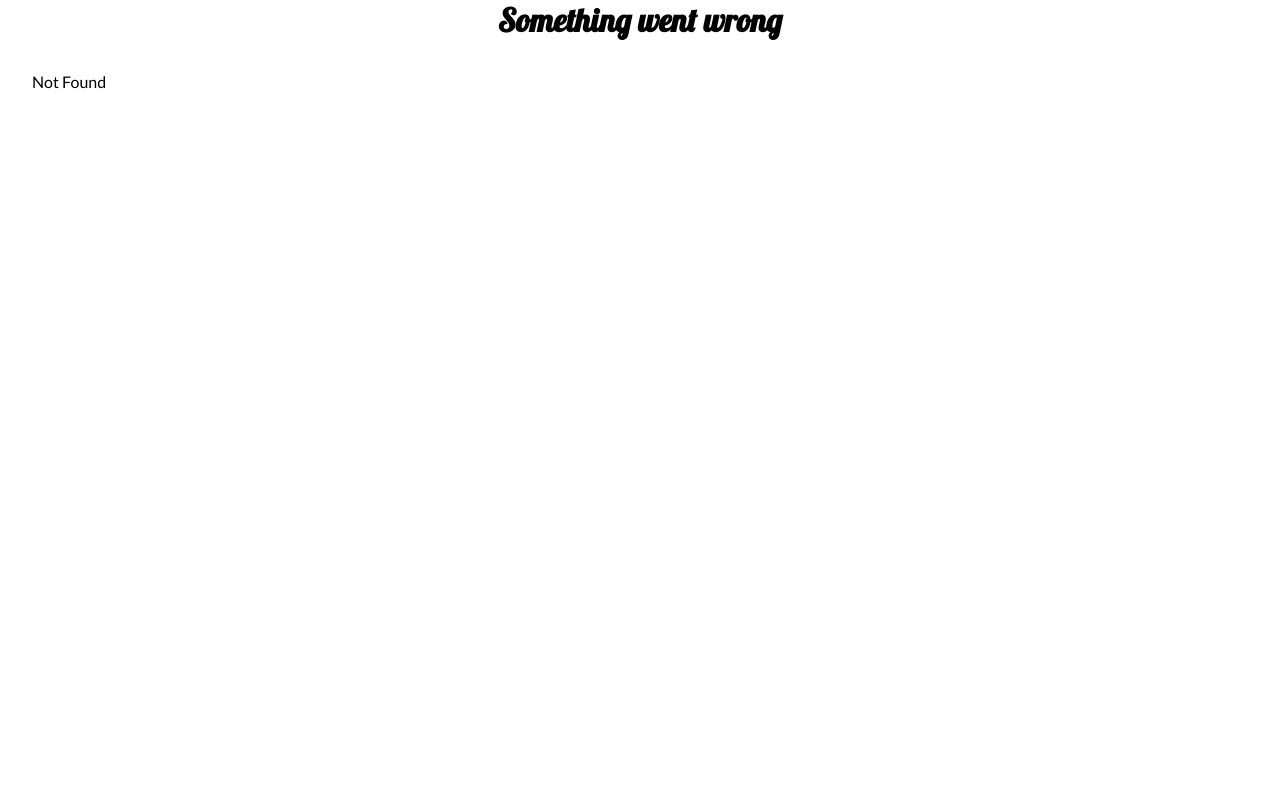
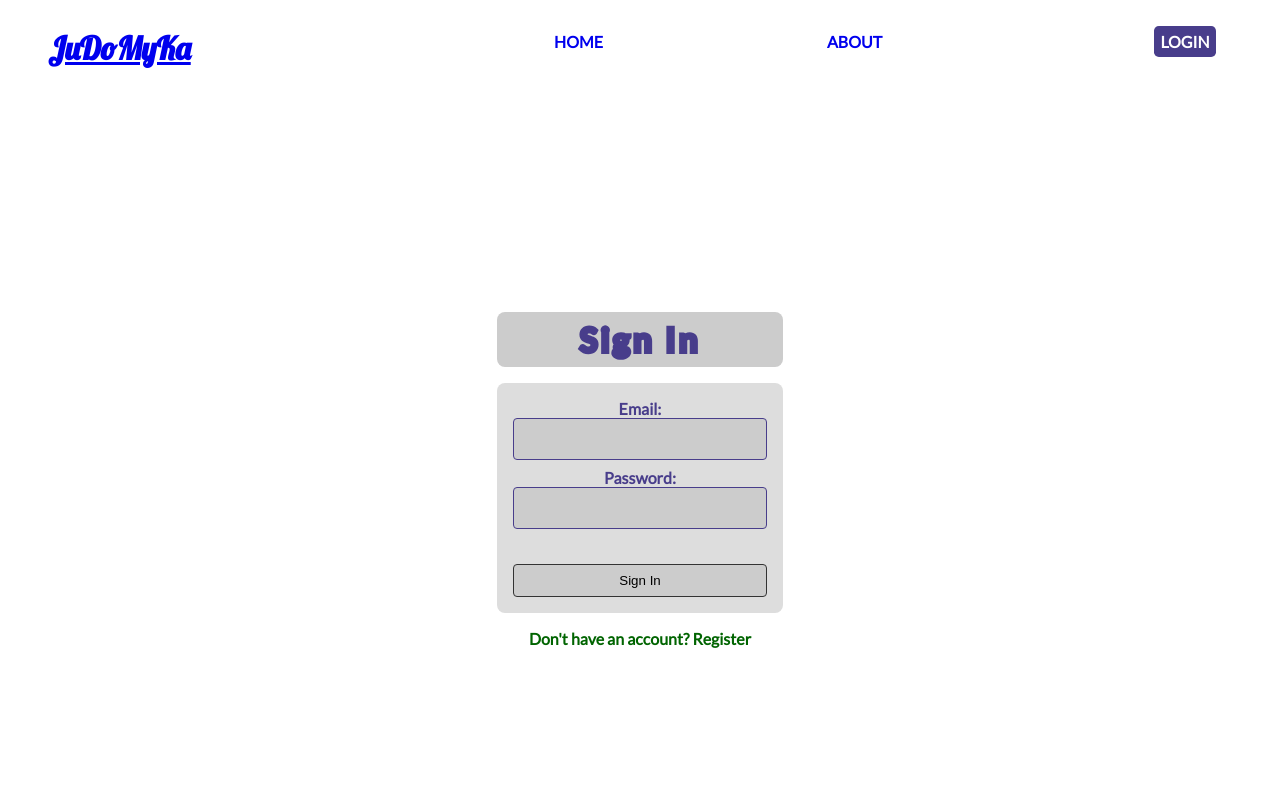
Before and after one commit to MychelGarzon/team6, a React (Vite) app: page /auth in a window 1280 px wide. Before the commit this address had no page. Shown: the top 800 px of the page. Built offline with nearby package versions, Linux system fonts and the light colour scheme; no server answers.

Commit message:
trello #5 login/register page and functionality

```diff
--- a/src/App.jsx
+++ b/src/App.jsx
@@ -6,6 +6,7 @@ import SinglePage from "./routes/SinglePage.jsx";
 import About from "./routes/About.jsx";
 import ErrorPage from "./routes/ErrorPage.jsx";
 import Products from "./routes/Products.jsx";
+import Auth from "./Components/Auth.jsx";
 
 const router = createBrowserRouter([
   {
@@ -29,6 +30,10 @@ const router = createBrowserRouter([
         path: "/about",
         element: <About />,
       },
+      {
+        path: "/auth",
+        element: <Auth />,
+      },
     ],
   },
 ]);
--- /dev/null
+++ b/src/Components/Auth.jsx
@@ -0,0 +1,104 @@
+import React, { useState, useEffect } from 'react';
+import { auth, createUserProfileDocument } from '../firebase';
+import { createUserWithEmailAndPassword, updateProfile, signInWithEmailAndPassword } from 'firebase/auth';
+import { useNavigate } from 'react-router-dom';
+
+
+
+const Auth = () => {
+
+  useEffect(() => {
+
+    document.title = `Login/Register | JUDOMYKA`;
+
+  }, []);
+
+
+  const [email, setEmail] = useState('');
+  const [password, setPassword] = useState('');
+  const [displayName, setDisplayName] = useState('');
+  const [isSignUp, setIsSignUp] = useState(false);
+  const [error, setError] = useState(null);
+
+
+  const navigate = useNavigate();
+
+  useEffect(() => {
+    const unsubscribe = auth.onAuthStateChanged(async (user) => {
+      if (user) {
+        // Fetch the user's display name from Firestore
+        const userDocument = await createUserProfileDocument(user);
+        if (userDocument) {
+          /* setDisplayName(userDocument.data().displayName); */
+          setDisplayName(userDocument.data().displayName);
+        }
+      }
+    });
+
+    return () => unsubscribe();
+  }, []);
+
+  const handleSubmit = async (e) => {
+    e.preventDefault();
+
+    try {
+      if (isSignUp) {
+        const userCredential = await createUserWithEmailAndPassword(auth, email, password);
+        await updateProfile(auth.currentUser, { displayName });
+
+        // Create or update the user profile in Firestore
+        await createUserProfileDocument(userCredential.user, { displayName, email });
+
+        console.log('User signed up:', userCredential.user);
+        navigate('/dashboard');
+
+      } else {
+        const userCredential = await signInWithEmailAndPassword(auth, email, password);
+        console.log('User signed in:', userCredential.user);
+
+        navigate('/dashboard');
+      }
+    } catch (error) {
+      console.error('Authentication error:', error.message);
+      setError(error.message);
+    }
+  };
+
+  return (
+    <>
+      <div id='authPage'>
+        <div id='authForm'>
+          <h2>{isSignUp ? 'Register' : 'Sign In'}</h2>
+          <form onSubmit={handleSubmit}>
+          {isSignUp && (
+              <>
+                <label>Display Name:
+                  <input type="text" value={displayName} onChange={(e) => setDisplayName(e.target.value)} required />
+                </label>
+
+              </>
+            )}
+            <>
+            <label>Email:
+              <input type="email" value={email} onChange={(e) => setEmail(e.target.value)} required />
+            </label>
+            </>
+            <>
+            <label>Password:
+              <input type="password" value={password} onChange={(e) => setPassword(e.target.value)} required />
+            </label>
+            </>
+            <br />
+            <button type="submit">{isSignUp ? 'Sign Up' : 'Sign In'}</button>
+            </form>
+          <p id='authP' onClick={() => setIsSignUp(!isSignUp)}>
+            {isSignUp ? 'Already have an account? Sign In' : 'Don\'t have an account? Register'}
+          </p>
+          {error && <p style={{ color: 'red' }}>{error}</p>}
+        </div>
+      </div>
+    </>
+  );
+};
+
+export default Auth;
--- a/src/Components/Header.jsx
+++ b/src/Components/Header.jsx
@@ -1,5 +1,7 @@
-import { NavLink } from "react-router-dom";
-import { useState } from "react";
+import { NavLink, useNavigate } from "react-router-dom";
+import { useState, useEffect } from "react";
+import { firestore, auth } from '../firebase';
+import {onAuthStateChanged} from 'firebase/auth'
 
 export default function Header() {
     const [isOpen, setIsOpen] = useState(false);
@@ -7,6 +9,34 @@ export default function Header() {
     const toggleMenu = () => {
         setIsOpen((open) => !open);
     };
+
+    // User authentication
+    const [user, setUser] = useState(null);
+    console.log('User:', user);
+    const [displayName, setDisplayName] = useState(null);
+
+        //Sign-out function is called with onClick={handleLogout} inside a HTML element
+        const navigate = useNavigate();
+        const handleLogout = async () => {
+          try {
+            await auth.signOut();
+            //console.log('User logged out');
+            navigate('/dashboard');
+          } catch (error) {
+            console.error('Logout error:', error.message);
+          }
+        };
+
+        //
+        useEffect(() => {
+            // Listen for changes in the user's authentication state
+            const unsubscribe = onAuthStateChanged(auth, (user) => {
+              setUser(user);
+            });
+
+            // Cleanup the subscription when the component unmounts
+            return () => unsubscribe();
+          }, []);
 
     return (
         <header>
@@ -17,9 +47,32 @@ export default function Header() {
             <nav>
                 <ul className={`mobile ${isOpen ? "is-open" : ""}`} >
                     <li><NavLink to="/"><h2>HOME</h2></NavLink></li>
-                    <li><NavLink to="/products"><h2>PRODUCTS</h2></NavLink></li>
+
                     <li><NavLink to="/about"><h2>ABOUT</h2></NavLink></li>
-                    <li><button className="logIn_btn">LOG IN</button></li>
+
+                    {/* Login button replaced with conditional links */}
+                    {/* <li><NavLink to="/auth" className="logIn_btn">LOG IN</NavLink></li> */}
+                    {user ? <>
+                            <li>
+                                <NavLink className="logIn_btn" id="navAuth" to="/dashboard"><h2>DASHBOARD</h2></NavLink>
+                            </li>
+
+                            <li>
+                                <NavLink  className="logIn_btn" id='navAuth' to="/products"><h2>PRODUCTS</h2></NavLink>
+                            </li>
+
+                            <li>
+                                <NavLink className="logIn_btn" id='navAuth' onClick={handleLogout}>
+                                <h2>LOGOUT</h2>
+                                </NavLink>
+                            </li>
+                             </>: <>
+                            <li>
+                                <NavLink className="logIn_btn" id='navAuth' to='/auth'>
+                                <h2>LOGIN</h2>
+                                </NavLink>
+                            </li>
+                        </>}
                 </ul>
             </nav >
         </header>
--- a/src/firebase.jsx
+++ b/src/firebase.jsx
@@ -1,6 +1,9 @@
 import { initializeApp } from 'firebase/app';
+import { getAuth } from 'firebase/auth';
 import { getFirestore } from 'firebase/firestore';
+import { doc, getDoc, setDoc } from "firebase/firestore";
 
+// Firebase configuration
 const firebaseConfig = {
   apiKey: "AIzaSyBsSrJC02Z89UUA-w58f22roCztOY5vqHI",
   authDomain: "t6store-5ea2a.firebaseapp.com",
@@ -12,12 +15,46 @@ const firebaseConfig = {
   measurementId: "G-ELDNB6B6Y6"
 };
 
-const firebaseApp = initializeApp(firebaseConfig);
-const firestore = getFirestore(firebaseApp);
+const app = initializeApp(firebaseConfig);
+const auth = getAuth(app);
+const firestore = getFirestore(app);
 
-// console.log('Firebase is connected, and Firestore instance is created:', firestore);
-// alert('Firebase is connected, and Firestore instance is created');
+export const getDisplayNameByUid = async (uid) => {
+  const userRef = doc(db, 'users', uid);
+  const userSnapshot = await getDoc(userRef);
+
+  if (userSnapshot.exists()) {
+    return userSnapshot.data().displayName;
+  } else {
+    return null; // User not found in Firestore
+  }
+};
+
+const createUserProfileDocument = async (user, additionalData) => {
+  if (!user) return;
+
+  const userRef = doc(firestore, 'users', user.uid);
+  const snapshot = await getDoc(userRef);
+
+  if (!snapshot.exists()) {
+    const { displayName, email } = user;
+    const createdAt = new Date();
+
+    try {
+      await setDoc(userRef, {
+        displayName,
+        email,
+        createdAt,
+        ...additionalData,
+      });
+    } catch (error) {
+      console.error('Error creating user profile', error.message);
+    }
+  }
+
+  return userRef;
+};
 
 
 
-export { firestore };
+export { auth, firestore, createUserProfileDocument };
--- a/src/index.css
+++ b/src/index.css
@@ -84,13 +84,18 @@ header a:visited {
 }
 
 .logIn_btn {
-  background-color: #3441ad;
+  background-color: darkslateblue;
   color: white;
   padding: 0.4rem;
   min-height: 0.625rem;
   min-width: 2.188rem;
   border-radius: 0.3rem;
   margin-left: 5rem;
+  text-decoration: none;
+}
+
+#navAuth {
+  color: white;
 }
 
 /*navigation responsive*/
@@ -426,3 +431,95 @@ a {
   margin: 0 0 0 2rem;
 }
 /* About page ends */
+
+
+/*auth.jsx starts*/
+#authPage {
+  display: flex;
+  justify-content: center;
+  align-items: center;
+  height: 100vh;
+
+}
+
+#authForm {
+  padding: 1rem;
+  width: fit-content;
+}
+
+#authForm h2 {
+  text-align: center;
+  font-size: 2rem;
+  font-weight: bolder;
+  -webkit-text-stroke: 4px;
+  letter-spacing: 4px;
+  margin: 0 auto;
+  margin-bottom: 1rem;
+  padding: 0.5rem;
+  border-radius: 0.5rem;
+  color: darkslateblue;
+  background-color: #ccc;
+}
+
+#authForm form {
+  border: 0px solid #000;
+  border-radius: 0.5rem;
+  padding: 1rem;
+
+  display: flex;
+  flex-direction: column;
+  justify-content: center;
+  background-color: #ddd;
+}
+
+#authForm label {
+  color: darkslateblue;
+  font-weight: bold;
+}
+
+#authForm input {
+  accent-color: #bbb;
+  color: darkslateblue;
+  background-color: #ccc;
+  border: 1px solid darkslateblue;
+  border-radius: 0.25rem;
+  padding: 0.25rem 0.5rem;
+  margin-bottom: 0.5rem;
+  width: 100%;
+
+  display: flex;
+  flex-direction: row;
+}
+
+#authForm button[type='submit'] {
+  place-items: center;
+  background-color: #ccc;
+  padding: 0.5rem 0.125rem;
+  border-radius: 0.25rem;
+  border: 1px solid #333;
+  margin-top: 0.5rem;
+  width: 100%;
+  text-align: center;
+}
+
+#authForm button[type='submit']:hover {
+  background-color: beige;
+  border-color: #333;
+}
+
+#authForm > button[type='button'] {
+  color: darkslateblue;
+  border: 1px solid none;
+}
+
+#authForm > button[type='button']:hover {
+  border: 1px solid none;
+}
+
+#authForm #authP {
+  cursor: pointer;
+  color: darkgreen;
+  font-weight: bolder;
+  margin-top: 1rem;
+}
+/*auth.jsx ends*/
```
